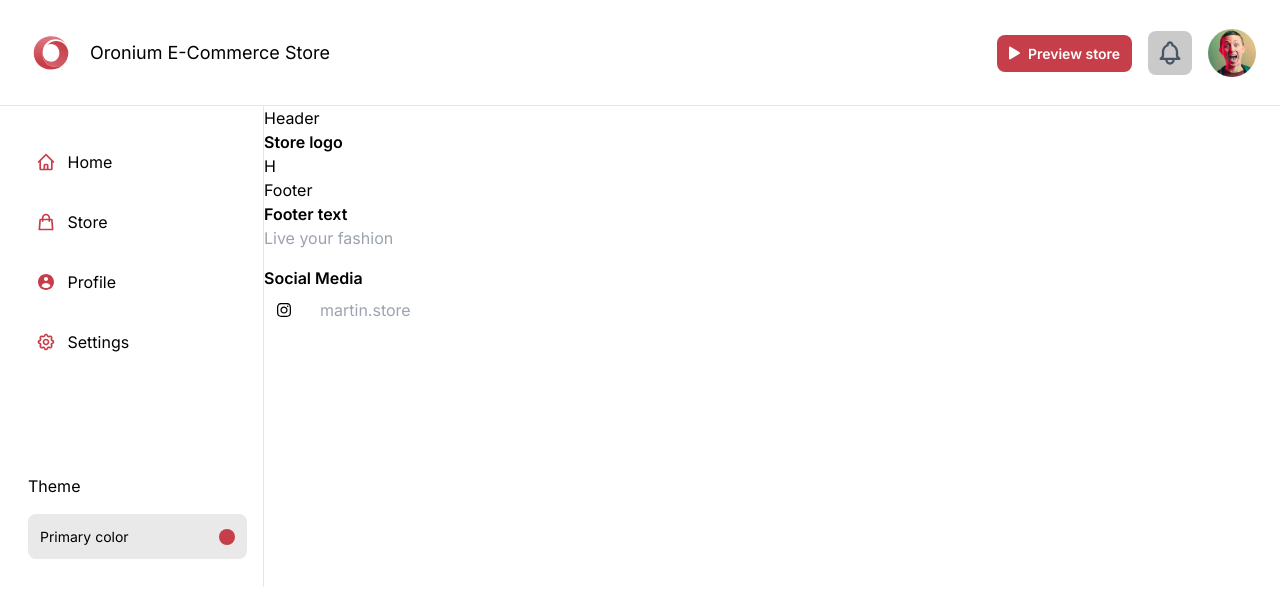
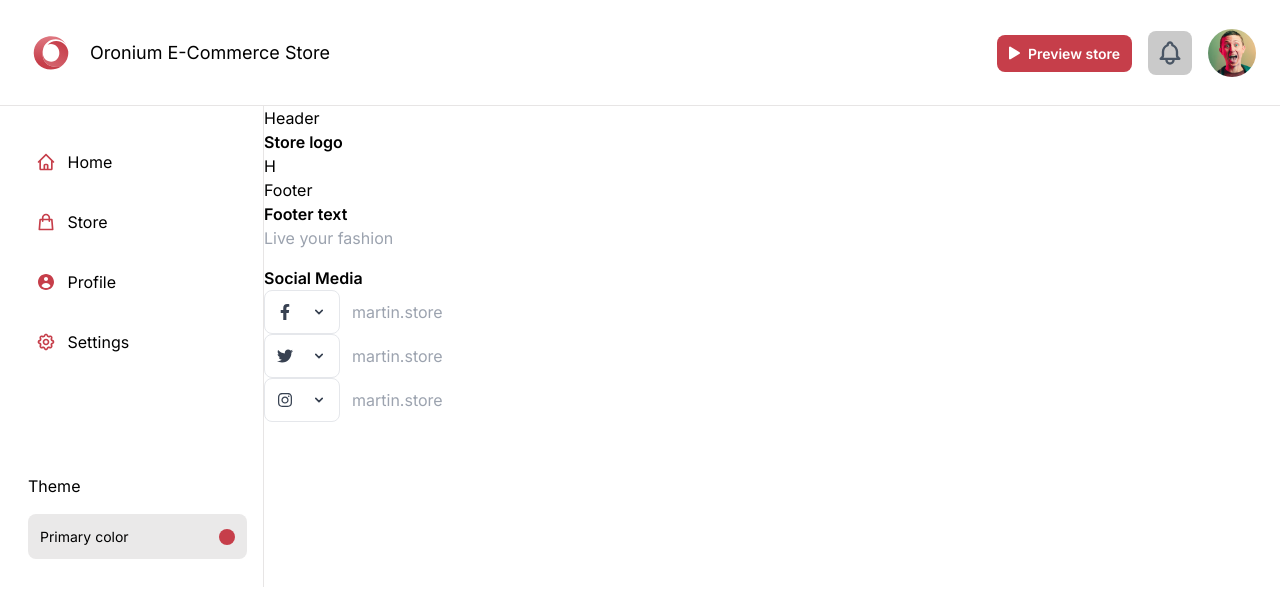
Before and after one commit to Abinsonsuresh/Ecommerce-Dashboard-Oronium, a Next.js app: page / in a window 1280 px wide. Shown: the top 598 px of the page. Built offline with nearby package versions, Linux system fonts and the light colour scheme.

Commit message:
Dropdown component and icons mapped

```diff
--- a/src/Pages/Home/Main/MainHome.jsx
+++ b/src/Pages/Home/Main/MainHome.jsx
@@ -1,26 +1,9 @@
-'use client'
 import Sidebar from '@/components/Sidebar/Main/Sidebar'
 import { SMIcons } from '../Data/SocialMediaIcons';
-import { useEffect, useState } from 'react';
-import { FaInstagram } from 'react-icons/fa';
+import DropDownBtn from '@/components/Global/Dropdown/Main/DropDownBtn';
 
 const MainHome = () => {
-  const [selectedIcon, setSelectedIcon] = useState(null);
-  const [isOpen, setIsOpen] = useState(false);
 
-  useEffect(() => {
-    setSelectedIcon(<FaInstagram />);
-  }, [])
-
-
-  const toggleDropdown = () => {
-    setIsOpen(!isOpen);
-  };
-
-  const SetIconFn = (icon) => {
-    setSelectedIcon(icon);
-    setIsOpen(false);
-  };
 
   return (
     <div>
@@ -56,37 +39,18 @@ const MainHome = () => {
 
           <div className='mt-4'>
             <span className='text-[16px] font-[600] leading-[28px] text-[#29384bb9]'>Social Media</span>
-            <div className='flex items-center gap-3 mt-2'>
-              <div>
-                <div className='relative'>
-                  <div onClick={toggleDropdown} className="flex items-center cursor-pointer  justify-between w-[76px] h-[44px] py-[12px] pl-[12px] pr-[16px] rounded-[8px]  border text-gray-700">
-                    <button id="dropdownSmallButton"  className="inline-flex items-center text-center  focus:outline-none " type="button">{selectedIcon}
-                    </button>
-                    <svg className="w-2 h-2 ms-2" aria-hidden="true" xmlns="http://www.w3.org/2000/svg" fill="none" viewBox="0 0 10 6">
-                      <path stroke="currentColor" strokeLinecap="round" stroke-linejoin="round" stroke-width="2" d="m1 1 4 4 4-4" />
-                    </svg>
-                  </div>
+            <div >
+              {
+                SMIcons.map((com) => {
+                  return (
+                    <div className='flex items-center gap-3 mt-2'>
+                      <DropDownBtn com={com} />
+                      <input type="text" className='w-[388px] h-[44px] py-[11px] px-[16px] border-[1px] outline-none rounded-[8px]' placeholder='martin.store' />
+                    </div>
+                  )
+                })
+              }
 
-
-                  {
-                    isOpen && (
-                      <div id="dropdownSmall" className="z-10 absolute my-2   divide-gray-100 rounded-lg shadow w-[70px]">
-                        <ul className="py-2 text-sm text-gray-700 ">
-                          {
-                            SMIcons.map((com) => (
-                              <li onClick={() => SetIconFn(com.icon)} className='block px-4 py-2' key={com.id}>
-                                {com.icon}
-                              </li>
-                            ))
-                          }
-
-                        </ul>
-                      </div>
-                    )
-                  }
-                </div>
-              </div>
-              <input type="text" className='w-[388px] h-[44px] py-[11px] px-[16px] border-[1px] outline-none rounded-[8px]' placeholder='martin.store' />
             </div>
           </div>
 
--- /dev/null
+++ b/src/components/Global/Dropdown/Main/DropDownBtn.jsx
@@ -0,0 +1,59 @@
+'use client'
+
+import { SMIcons } from '@/Pages/Home/Data/SocialMediaIcons';
+import { useEffect, useState } from 'react';
+
+
+const DropDownBtn = ({ com }) => {
+
+    const [selectedIcon, setSelectedIcon] = useState(null);
+    const [isOpen, setIsOpen] = useState(false);
+
+    useEffect(() => {
+        setSelectedIcon(com.icon);
+    }, [])
+
+
+    const toggleDropdown = () => {
+        setIsOpen(!isOpen);
+    };
+
+    const SetIconFn = (icon) => {
+        setSelectedIcon(icon);
+        setIsOpen(false);
+    };
+    return (
+        <div>
+            <div className='relative'>
+                <div onClick={toggleDropdown} className="flex items-center cursor-pointer  justify-between w-[76px] h-[44px] py-[12px] pl-[12px] pr-[16px] rounded-[8px]  border text-gray-700">
+                    <button id="dropdownSmallButton" className="inline-flex items-center text-center  focus:outline-none " type="button">{selectedIcon}
+                    </button>
+                    <svg className="w-2 h-2 ms-2" aria-hidden="true" xmlns="http://www.w3.org/2000/svg" fill="none" viewBox="0 0 10 6">
+                        <path stroke="currentColor" strokeLinecap="round" stroke-linejoin="round" stroke-width="2" d="m1 1 4 4 4-4" />
+                    </svg>
+                </div>
+
+
+                {
+                    isOpen && (
+                        <div id="dropdownSmall" className="z-50 absolute my-2 h-full rounded-lg shadow w-[70px]">
+                            <ul className="py-2 text-sm bg-[#ffffff] border w-[76px] shadow-sm flex flex-col items-center rounded-[8px]">
+                                {
+                                    SMIcons.map((comIcon) => (
+                                        <li onClick={() => SetIconFn(comIcon.icon)} className='block px-4 py-4 border-b' key={comIcon.id}>
+                                            {comIcon.icon}
+                                        </li>
+                                    ))
+                                }
+
+
+                            </ul>
+                        </div>
+                    )
+                }
+            </div>
+        </div>
+    )
+}
+
+export default DropDownBtn
```
